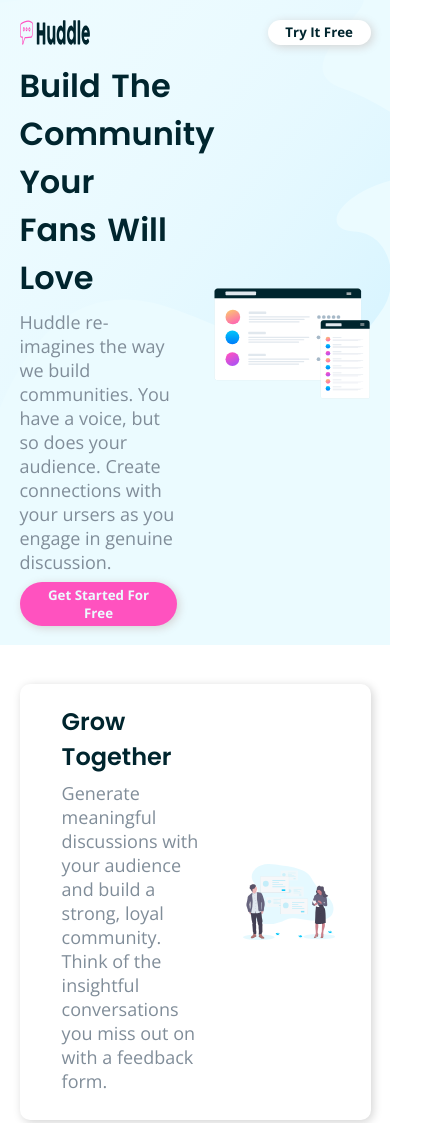
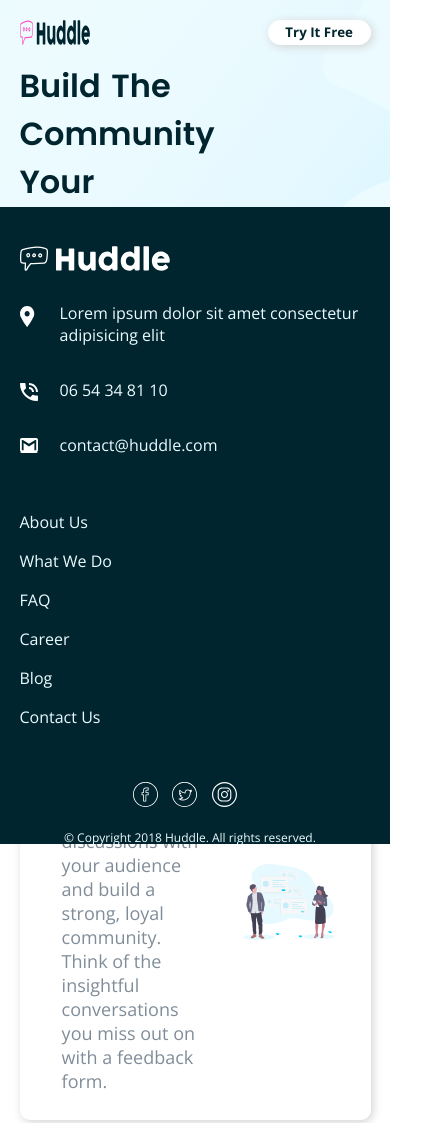
Before and after one commit to Salome-Bx/Projet-Huddle, a plain HTML site: page index.html in a window 390 px wide. Shown: the top 1123 px of the page, 446 px wide, since content can reach past the window. Drawn offline with nearby package versions, Linux system fonts and the light colour scheme.

Commit message:
dernier commit avant merge

```diff
--- a/index.html
+++ b/index.html
@@ -125,13 +125,14 @@
           </div>
         </div>
         <div class="reseaux">
-          <div class="icones">
-            <div class="cercle"><i class="fa-brands fa-facebook-f iconeFacebook"></i></div>
-            <div class="cercle"><i class="fa-brands fa-twitter iconeTwitter"></i></div>
-            <div class="cercle"><i class="fa-brands fa-instagram iconeInsta"></i></div>
+            <ul class="logosReseaux">
+              <li class="facebook"><img class="imgFacebook" src="./images/facebook.svg" alt="logo Facebook"/></li>
+              <li class="twitter"><img class="imgTwitter" src="./images/twitter.svg" alt="logo Twitter"/></li>
+              <li class="instagram"><img class="imgInstagram" src="./images/Instagram.svg" alt="logo Instagram"/></li>
+            </ul>
+            <p class="copyright"> © Copyright 2018 Huddle. All rights reserved.</p>
+        </div>
 
-          </div>
-          <p class="copyright"> © Copyright 2018 Huddle. All rights reserved.</p>
         </div>
       </div>
     </footer>
--- a/styles/reset.css
+++ b/styles/reset.css
@@ -8,3 +8,7 @@ p {
   margin-block-start: 0;
   margin-block-end: 0;
 }
+
+ul {
+  margin: 0 0;
+}
--- a/styles/responsive.css
+++ b/styles/responsive.css
@@ -1,4 +1,4 @@
-@media only screen and (max-width: 375px) {
+@media only screen and (min-width: 375px) {
   /* ------------- footer ------------*/
 
   .footer {
@@ -47,4 +47,61 @@
   .blocInfos {
     margin-left: 5%;
   }
+
+  .logosReseaux {
+    text-align: center;
+  }
 }
+
+@media only screen and (min-width: 376px) and (max-width: 600px) {
+  .footer {
+    height: 590px;
+  }
+
+  .blocInfos {
+    display: flex;
+    flex-direction: column;
+  }
+
+  .coordonnees,
+  .menuFooter,
+  .reseaux {
+    width: auto;
+  }
+
+  .coordonnees li {
+    margin-top: 5%;
+  }
+
+  .menuFooter {
+    display: block;
+    margin-top: 10%;
+  }
+
+  .reseaux {
+    margin-top: 10%;
+  }
+
+  .links {
+    display: flex;
+    flex-direction: column;
+  }
+
+  .icones {
+    margin: auto;
+  }
+
+  .copyright {
+    padding-top: 5%;
+    margin: auto;
+  }
+
+  .blocLogo,
+  .blocInfos {
+    margin-left: 5%;
+  }
+
+  .logosReseaux {
+    text-align: center;
+  }
+}
--- a/styles/style.css
+++ b/styles/style.css
@@ -11,6 +11,8 @@ body {
   background-color: hsl(192, 100%, 9%);
   width: 100%;
   padding: 10% 0 2% 0;
+  bottom: 0;
+  position: fixed;
 }
 
 .blocLogo,
@@ -50,6 +52,7 @@ body {
 .copyright {
   font-size: 12px;
   padding-top: 25%;
+  color: hsl(193, 100%, 96%);
 }
 
 .menuFooter {
@@ -113,44 +116,6 @@ body {
 
 .icones {
   display: flex;
-}
-
-.fa-facebook-f {
-  position: relative;
-  top: -2px;
-  left: 3px;
-  border: none !important;
-}
-
-.fa-instagram {
-  position: relative;
-  top: -2px;
-  left: 1px;
-  border: none !important;
-}
-
-.fa-twitter {
-  position: relative;
-  top: -2px;
-  left: 1px;
-  border: none !important;
-}
-
-.cercle {
-  border-radius: 99px;
-  border: 1px solid white;
-  padding: 6px;
-  height: 17px;
-  width: 17px;
-  margin-right: 10px;
-}
-
-.cercle:hover,
-.fa-twitter:hover,
-.fa-instagram:hover,
-.fa-facebook-f:hover {
-  border: 1px solid hsl(322, 100%, 66%);
-  color: hsl(322, 100%, 66%);
 }
 
 h1,
@@ -292,3 +257,29 @@ p {
   font-weight: 700;
   box-shadow: 2px 2px 10px lightgray;
 }
+
+.logosReseaux {
+  list-style: none;
+  padding-left: 0;
+}
+
+.logosReseaux li {
+  display: inline;
+  padding-right: 10px;
+}
+
+.imgFacebook,
+.imgTwitter,
+.imgInstagram {
+  width: 25px;
+  height: fit-content;
+  filter: invert(100%) sepia(100%) saturate(0%) hue-rotate(40deg)
+    brightness(107%) contrast(102%);
+}
+
+.imgFacebook:hover,
+.imgTwitter:hover,
+.imgInstagram:hover {
+  filter: invert(13%) sepia(92%) saturate(6566%) hue-rotate(314deg)
+    brightness(97%) contrast(103%);
+}
```
Also changed, not shown: images/Instagram.svg (added).
